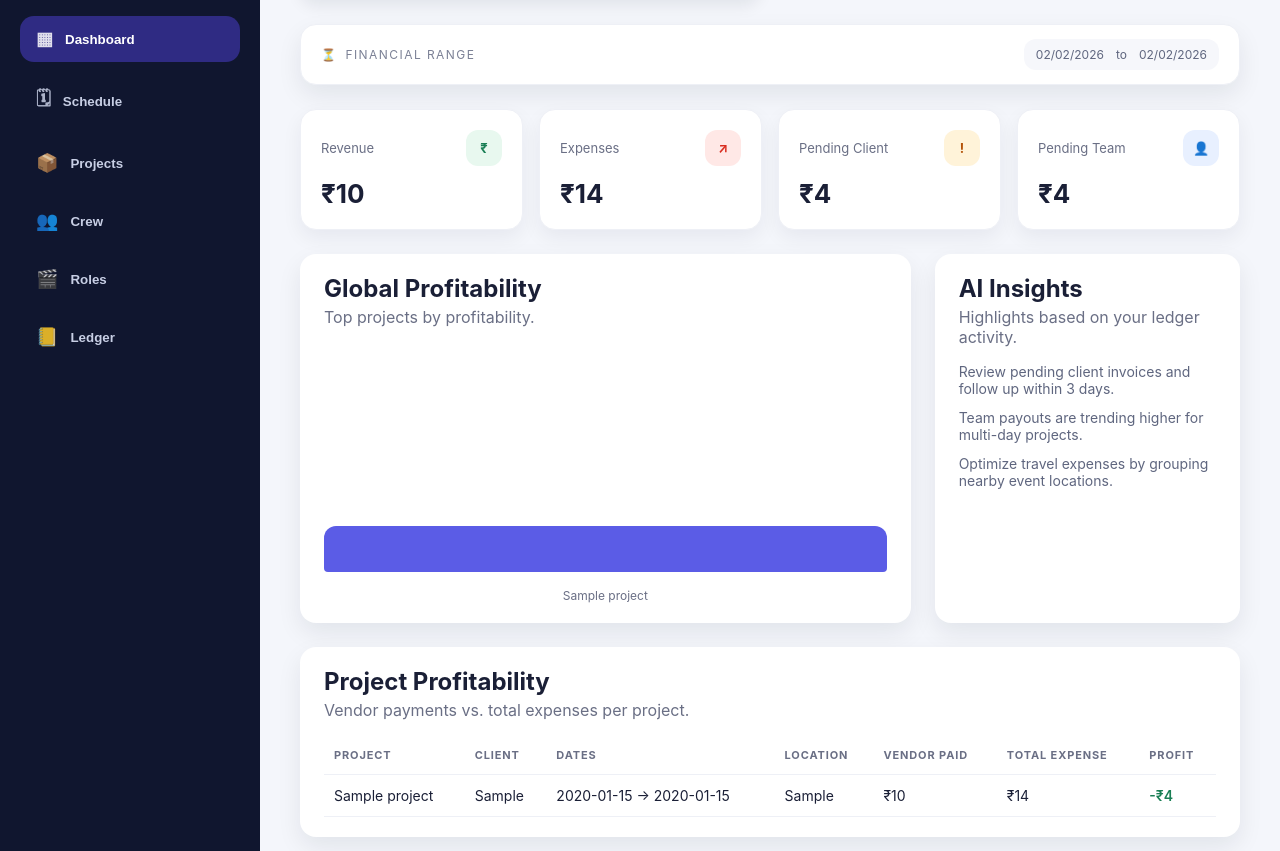
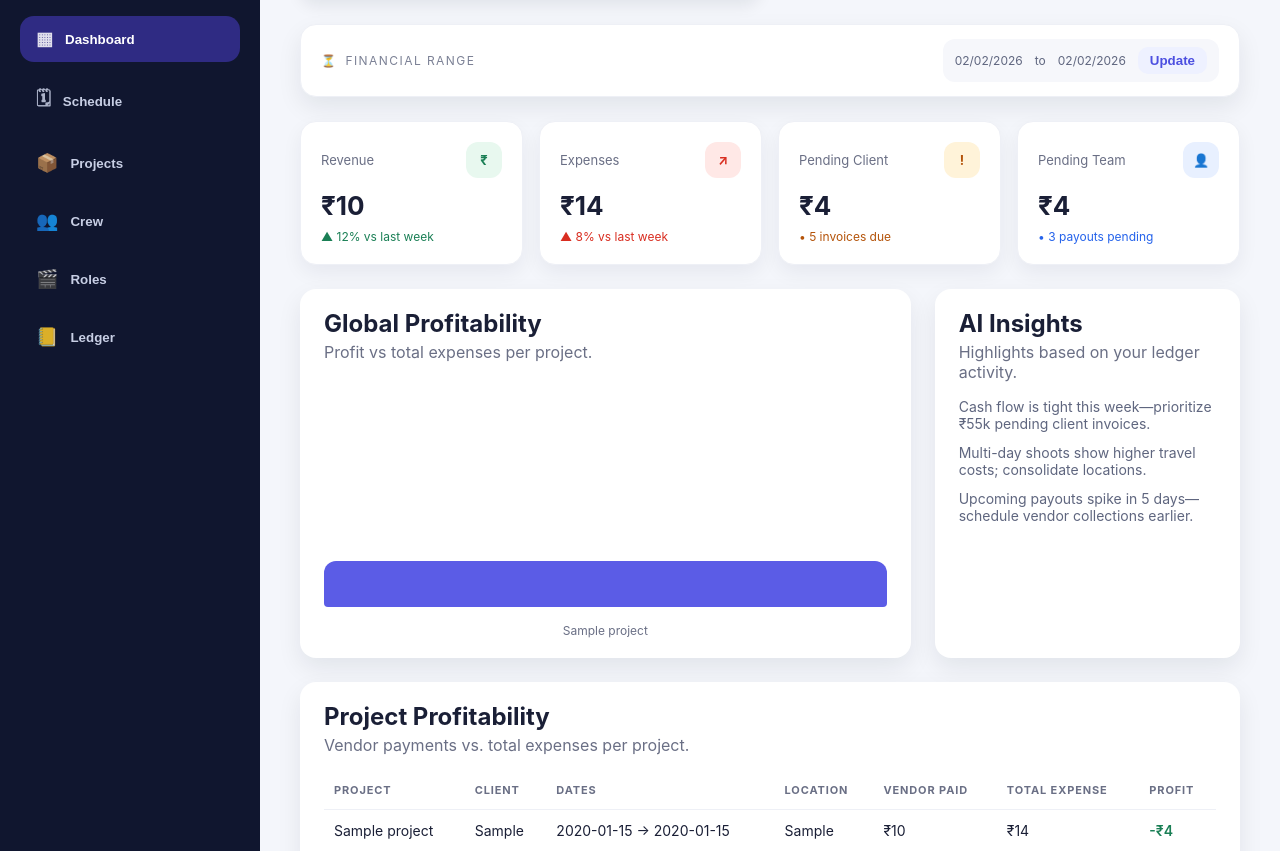
Before and after one commit to imjsbofficial/codex-studioledger, a Flask app: page / in a window 1280 px wide. Shown: the part 72-923 px from the top of the page. Run offline with Flask 3, Linux system fonts and the light colour scheme; data comes from the database, SQL or seed files in the repository; tables that the repository leaves empty hold one stand-in row (values such as "Sample post"); parts of the project's set-up code (start-up, migrations or seed data) failed here and were passed over.

Commit message:
Polish StudioLedger dashboard UI

```diff
--- a/static/styles.css
+++ b/static/styles.css
@@ -208,6 +208,16 @@ body {
   color: #5f667f;
 }
 
+.range-button {
+  border: none;
+  background: #eef1ff;
+  color: #4c4fe0;
+  padding: 6px 12px;
+  border-radius: 10px;
+  font-weight: 600;
+  cursor: pointer;
+}
+
 .kpi-grid {
   display: grid;
   grid-template-columns: repeat(4, minmax(0, 1fr));
@@ -237,6 +247,28 @@ body {
 .kpi-card h3 {
   margin: 12px 0 0;
   font-size: 26px;
+}
+
+.kpi-trend {
+  margin: 8px 0 0;
+  font-size: 12px;
+  color: #6a6f85;
+}
+
+.kpi-trend.positive {
+  color: #1a7f55;
+}
+
+.kpi-trend.danger {
+  color: #d92d20;
+}
+
+.kpi-trend.warning {
+  color: #b45309;
+}
+
+.kpi-trend.info {
+  color: #2563eb;
 }
 
 .kpi-icon {
--- a/templates/index.html
+++ b/templates/index.html
@@ -68,6 +68,7 @@
             <span>02/02/2026</span>
             <span class="range-divider">to</span>
             <span>02/02/2026</span>
+            <button class="range-button">Update</button>
           </div>
         </section>
 
@@ -78,6 +79,7 @@
               <span class="kpi-icon positive">₹</span>
             </div>
             <h3 id="kpi-vendor">₹0</h3>
+            <p class="kpi-trend positive">▲ 12% vs last week</p>
           </div>
           <div class="kpi-card">
             <div class="kpi-meta">
@@ -85,6 +87,7 @@
               <span class="kpi-icon danger">↗</span>
             </div>
             <h3 id="kpi-expense">₹0</h3>
+            <p class="kpi-trend danger">▲ 8% vs last week</p>
           </div>
           <div class="kpi-card">
             <div class="kpi-meta">
@@ -92,6 +95,7 @@
               <span class="kpi-icon warning">!</span>
             </div>
             <h3 id="kpi-pending-client">₹0</h3>
+            <p class="kpi-trend warning">• 5 invoices due</p>
           </div>
           <div class="kpi-card">
             <div class="kpi-meta">
@@ -99,6 +103,7 @@
               <span class="kpi-icon info">👤</span>
             </div>
             <h3 id="kpi-pending-team">₹0</h3>
+            <p class="kpi-trend info">• 3 payouts pending</p>
           </div>
         </section>
 
@@ -106,7 +111,7 @@
           <div class="card">
             <div class="card-header">
               <h2>Global Profitability</h2>
-              <p>Top projects by profitability.</p>
+              <p>Profit vs total expenses per project.</p>
             </div>
             <div class="chart">
               <div class="chart-bars" id="profit-chart"></div>
@@ -120,9 +125,9 @@
               <p>Highlights based on your ledger activity.</p>
             </div>
             <ul class="insight-list" id="insight-list">
-              <li>Review pending client invoices and follow up within 3 days.</li>
-              <li>Team payouts are trending higher for multi-day projects.</li>
-              <li>Optimize travel expenses by grouping nearby event locations.</li>
+              <li>Cash flow is tight this week—prioritize ₹55k pending client invoices.</li>
+              <li>Multi-day shoots show higher travel costs; consolidate locations.</li>
+              <li>Upcoming payouts spike in 5 days—schedule vendor collections earlier.</li>
             </ul>
           </div>
         </section>
@@ -419,5 +424,13 @@
 
       loadData();
     </script>
+
+    <nav class="mobile-nav">
+      <button class="mobile-item active">Dashboard</button>
+      <button class="mobile-item">Schedule</button>
+      <button class="mobile-item">Projects</button>
+      <button class="mobile-item">Crew</button>
+      <button class="mobile-item">Ledger</button>
+    </nav>
   </body>
 </html>
```
Also changed, not shown: other parts of static/styles.css (+39 -0 lines).
